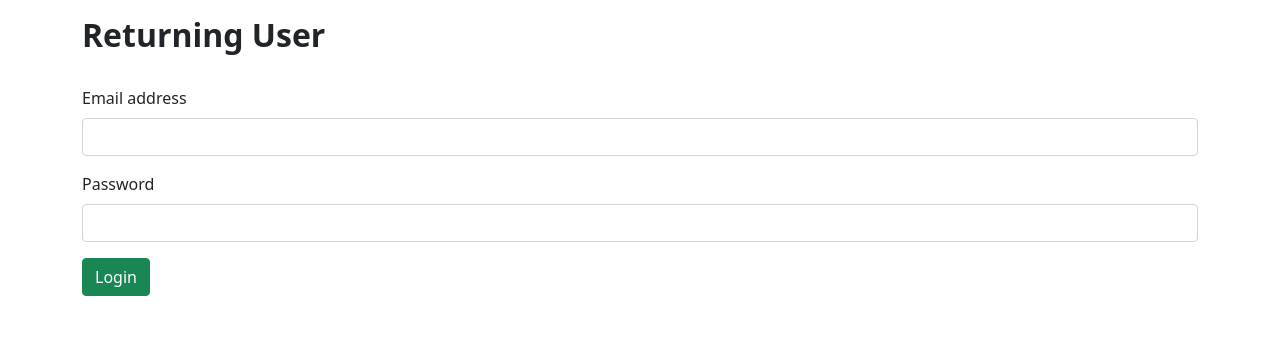
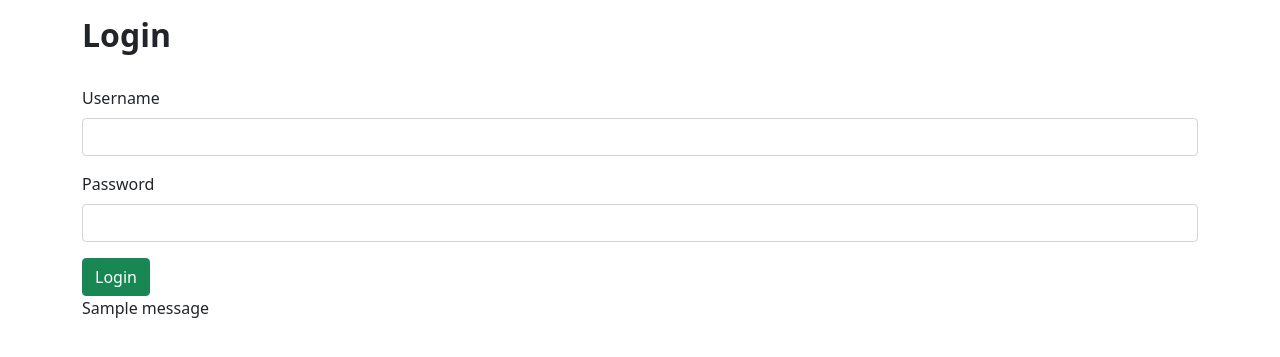
Before and after one commit to RatPlushie/Alter, a Django app: page /login/ in a window 1280 px wide. Shown: the part 56-413 px from the top of the page. Run offline with Django 3.2, Linux system fonts and the light colour scheme; tables that the repository leaves empty hold one stand-in row (values such as "Sample post"); one stand-in notice (Sample message) is shown.

Commit message:
django user login

```diff
--- a/alter/alter_app/templates/alter_app/alter_layout.html
+++ b/alter/alter_app/templates/alter_app/alter_layout.html
@@ -61,11 +61,15 @@
 
                                 <ul class="dropdown-menu" aria-labelledby="dropdownMenuButton1">
                                     <li>
+                                        <a class="dropdown-item" href="/registration">Registration</a>
+                                    </li>
+
+                                    <li>
                                         <a class="dropdown-item" href="/login">Login</a>
                                     </li>
 
                                     <li>
-                                        <a class="dropdown-item" href="/registration">Registration</a>
+                                        <a class="dropdown-item" href="#">Logout</a>
                                     </li>
                                 </ul>
                             </div>
--- a/alter/alter_app/templates/alter_app/login.html
+++ b/alter/alter_app/templates/alter_app/login.html
@@ -4,24 +4,33 @@
 <main class="container py-3">
     <div class="row row-col-3 justify-content-between">
     	<!-- Login form -->
-      	<form class="col" id="loginform">
-			<h2 class="fw-bold">Returning User</h2>
+      	<form class="col" id="loginform" method="POST" action="">
+			{% csrf_token %}
+
+			<h2 class="fw-bold">Login</h2>
 
     		<div class="mb-3 pt-4">
-        		<label for="LoginEmail" class="form-label">Email address</label>
+        		<label for="LoginUsername" class="form-label">Username</label>
 
-          		<input type="email" class="form-control" id="LoginEmail" aria-describedby="LoginEmailHelp">
+          		<input type="text" class="form-control" id="LoginUsername" aria-describedby="LoginUsernameHelp" name="LoginUsername">
 
-          		<div id="LoginEmailHelp" class="form-text"></div>
+          		<div id="LoginUsernameHelp" class="form-text"></div>
         	</div>
 
         	<div class="mb-3">
           		<label for="LoginPassword" class="form-label">Password</label>
 
-          		<input type="password" class="form-control" id="LoginPassword">
+          		<input type="password" class="form-control" id="LoginPassword" name="LoginPassword">
         	</div>
 
         	<button name="login_btn" type="submit" class="btn btn-success">Login</button>
+
+			<!-- Pop up messages -->
+			<div class="mb-3">
+				{% for message in messages %}
+				<p>{{ message }}</p>
+				{% endfor %}
+			</div>
     	</form>
     </div>
 </main>
--- a/alter/alter_app/templates/alter_app/registration.html
+++ b/alter/alter_app/templates/alter_app/registration.html
@@ -7,9 +7,7 @@
 		<form class="col" id="registrationform" method="POST" action="">
 			{% csrf_token %}
 
-			<h2 class="fw-bold">New User</h2>
-
-
+			<h2 class="fw-bold">Registration</h2>
 
 			<div class="mb-3 pt-4">
 				<label for="RegisterUsername" class="form-label">Username</label>
--- a/alter/alter_app/urls.py
+++ b/alter/alter_app/urls.py
@@ -2,10 +2,10 @@ from django.urls import path
 from . import views
 
 urlpatterns = [
-    path('', views.index),
-    path('upload/', views.upload),
-    path('login/', views.login),
-    path('registration/', views.registration),
-    path('gallery/', views.gallery),
-    path('editor/', views.editor),
+    path('', views.index, name="home"),
+    path('upload/', views.upload, name="upload"),
+    path('login/', views.login_page, name='login'),
+    path('registration/', views.registration, name='registration'),
+    path('gallery/', views.gallery, name='gallery'),
+    path('editor/', views.editor, name='editor'),
 ]
--- a/alter/alter_app/views.py
+++ b/alter/alter_app/views.py
@@ -1,7 +1,8 @@
 from django.shortcuts import render
 from django.contrib import messages
 from django.contrib.auth import authenticate, login, logout
-from .forms import RegistrationForm, LoginForm
+from django.contrib.auth.decorators import login_required
+from .forms import RegistrationForm
 from .models import Species
 from psd_tools import PSDImage
 from io import BytesIO
@@ -14,6 +15,7 @@ def index(request):
 
 
 # Upload Page
+@login_required(login_url='login')
 def upload(request):
     # Querying DB for existing species
     species_list = Species.objects.all().order_by('name')
@@ -25,9 +27,19 @@ def upload(request):
 
 
 # Login Page
-def login(request):
-    # Inititialisation of login form
-    user_login_form = LoginForm()
+def login_page(request):
+    if request.method == 'POST':
+        username = request.POST.get('LoginUsername')
+        password = request.POST.get('LoginPassword')
+
+        user = authenticate(request, username=username, password=password)
+
+        if user is not None:
+            login(request, user)
+
+            # TODO redirect user to home page after successful login
+        else:
+            messages.info(request, 'Username or password invalid')
 
     # Passing context to renderer
     context = {}
@@ -51,7 +63,8 @@ def registration(request):
             user = user_creation_form.cleaned_data.get('username')
             messages.success(request, user + '\'s account successfully created')
 
-            # TODO write redirect to the login page after successful user creation
+            # redirect to login page on successful account creation
+            return redirect('login_page')
 
         else:
             # TODO write error messages for invalid registrations
@@ -68,6 +81,7 @@ def gallery(request):
 
 
 # PSD Editor Page
+@login_required(login_url='login')
 def editor(request):
     # Extrapolating the PSD to a PIL.Image
     psd = PSDImage.open('/mnt/Skryre/Users/Aki/Documents/Projects/Programs/Python/Alter/alter/static/psd/Customizable Synx Base.psd')
```
Also changed, not shown: alter/alter_app/forms.py (+0 -23 lines).
